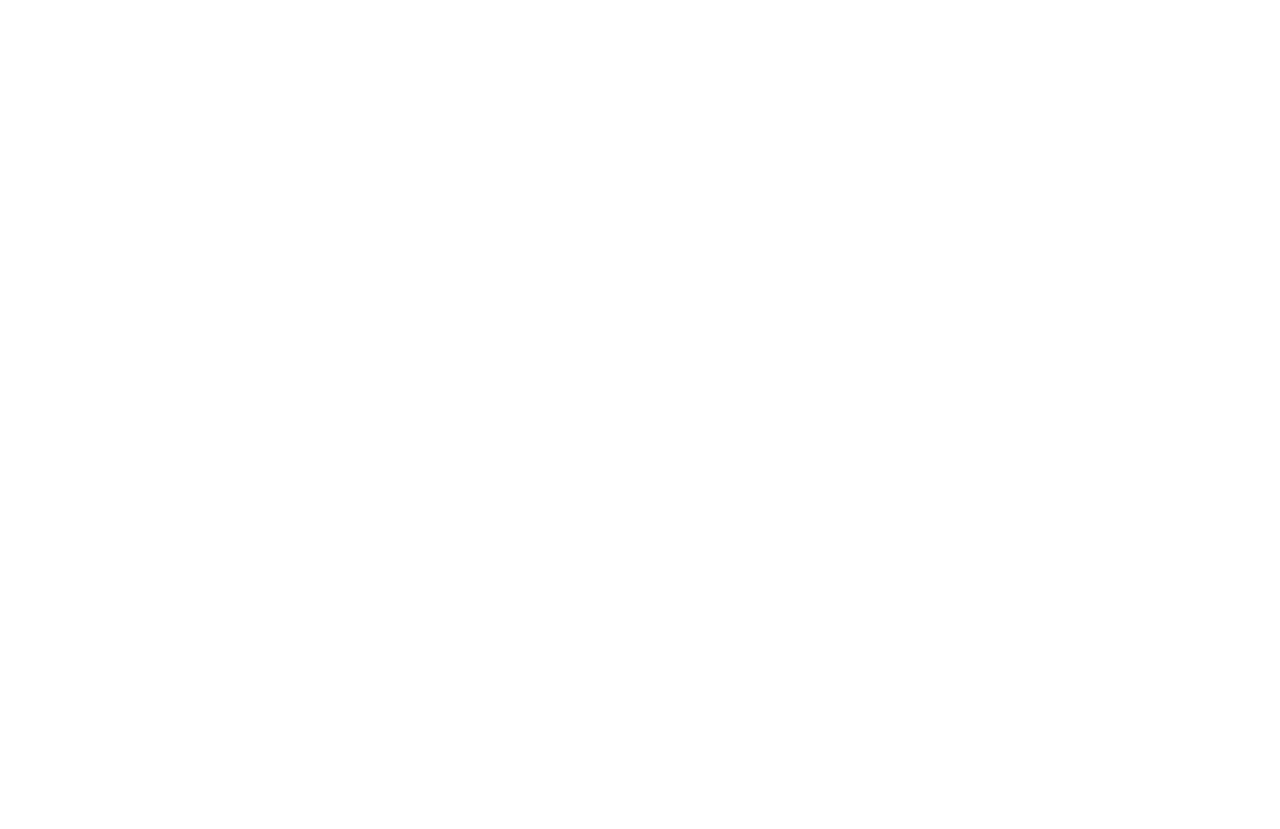
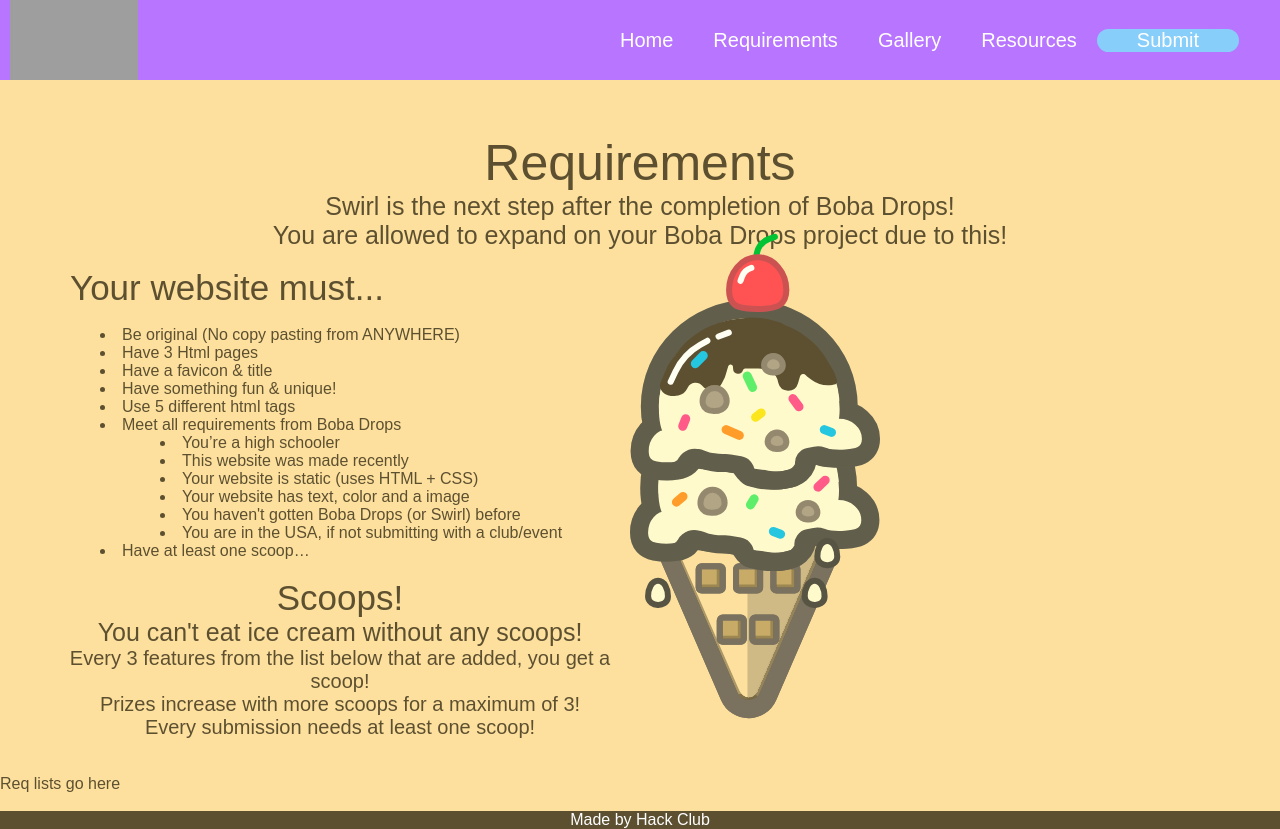
Before and after one commit to Bluelightning26/Swirl, a website: page requirements.html in a window 1280 px wide. Before the commit the page ends 800 px from the top, so only its background shows below. Drawn offline with Linux system fonts and the light colour scheme; grey boxes are pictures that could not be loaded; a web font is replaced by a local one.

Commit message:
Added Requirements Page!
🍦

```diff
--- a/requirements.html
+++ b/requirements.html
@@ -1,10 +1,112 @@
 <!DOCTYPE html>
+
 <html lang="en">
+
 <head>
-    <meta charset="UTF-8">
-    <title>Swirl Requirements</title>
+
+  <meta charset="UTF-8">
+
+  <title>Swirl</title>
+
+  <link rel="stylesheet" href="styles.css">
+
+  <link rel="icon" type="image/x-icon" href="/images/assets/svg/sprinkles.svg">
+
+  <link rel="preconnect" href="https://fonts.googleapis.com">
+  <link rel="preconnect" href="https://fonts.gstatic.com" crossorigin>
+  <link href="https://fonts.googleapis.com/css2?family=Chakra+Petch:ital,wght@0,300;0,400;0,500;0,600;0,700;1,300;1,400;1,500;1,600;1,700&family=Montserrat:ital,wght@0,100..900;1,100..900&family=Preahvihear&display=swap" rel="stylesheet">
+
 </head>
-<body>
 
+<body style="background-color: #FDE09D;">
+
+<!-- Navbar -->
+<nav class="navbar">
+
+  <!-- Hack Club Flag -->
+  <a class="banner" href="https://hackclub.com/"><img style="position: absolute; top: 0; left: 10px; border: 0; width: 128px; z-index: 1000;" src="https://assets.hackclub.com/flag-orpheus-top.svg" alt="Hack Club"/></a>
+
+  <div class="navbar__container">
+
+    <ul class="navbar__menu">
+
+      <li class="navbar__item">
+        <a href="index.html" class="navbar__links">Home</a>
+      </li>
+
+      <li class="navbar__item">
+        <a href="requirements.html" class="navbar__links">Requirements</a>
+      </li>
+
+      <li class="navbar__item">
+        <a href="gallery" class="navbar__links">Gallery</a>
+      </li>
+
+      <li class="navbar__item">
+        <a href="resources" class="navbar__links">Resources</a>
+      </li>
+
+      <li class="navbar__btn">
+        <a href="submitFormGoesHere" class="navbar__btn">Submit</a>
+      </li>
+
+    </ul>
+  </div>
+</nav>
+
+
+<br><br><br>
+<center>
+<h1>Requirements</h1>
+
+<h3>
+  Swirl is the next step after the completion of Boba Drops! <br>
+  You are allowed to expand on your Boba Drops project due to this!
+</h3>
+</center>
+<br>
+
+<h2 style="margin-left: 20px">Your website must...</h2>
+
+<br>
+<div class="list">
+<img src="images/assets/svg/swirl-2.svg" alt="Sprinkles" class="swirl-req-img">
+<li>Be original (No copy pasting from ANYWHERE)</li>
+<li>Have 3 Html pages</li>
+<li>Have a favicon & title</li>
+<li>Have something fun & unique!</li>
+<li>Use 5 different html tags</li>
+<li>Meet all requirements from Boba Drops</li>
+<div class = "list_indent">
+  <li>You’re a high schooler</li>
+  <li>This website was made recently</li>
+  <li>Your website is static (uses HTML + CSS)</li>
+  <li>Your website has text, color and a image</li>
+  <li>You haven't gotten Boba Drops (or Swirl) before</li>
+  <li>You are in the USA, if not submitting with a club/event</li>
+</div>
+<li>Have at least one scoop…</li>
+</div>
+
+<br>
+
+<center>
+<h2>Scoops!</h2>
+<h3>You can't eat ice cream without any scoops!</h3>
+  <p>Every 3 features from the list below that are added, you get a scoop!<br>
+    Prizes increase with more scoops for a maximum of 3!<br>
+    Every submission needs at least one scoop!<br>
+  </p>
+<br><br>
+</center>
+
+Req lists go here
+
+
+
+<br><br>
+<footer>
+  Made by Hack Club
+</footer>
 </body>
 </html>
--- a/styles.css
+++ b/styles.css
@@ -103,10 +103,11 @@ Navbar code based from: dhyans.xyz -(modified)
 
 /* Banner Code From Boba Drops And/Or Hack Club Brand Website */
 .banner {
-    position: absolute;
-    top: -10px;
-    left: var(--spacing-4);
+    top: -20px;
+    left: 10px;
+    z-index: 1001;
 }
+
 
 .banner img {
     height: 80px;
@@ -115,7 +116,6 @@ Navbar code based from: dhyans.xyz -(modified)
 .banner:hover img {
     animation: wave-flag 0.5s linear infinite alternate;
 }
-
 
 @media (prefers-reduced-motion: reduce) {
     .banner:hover img {
@@ -148,6 +148,7 @@ div.rotate {
     margin-left: 245px;
     font-size: 45px;
     font-weight: bold;
+    color: white;
 }
 
 
@@ -178,6 +179,40 @@ p2{
     font-size: 21px;
 }
 
+/*LISTS ARE VERY BROKEN ATM */
+list.req {
+    margin-left: 200px;
+    list-style-type: decimal;
+    color: #B875FF;
+}
+
+div.list {
+    margin-left: 50px;
+}
+
+div.list_indent {
+    margin-left: 60px;
+}
+
+img.swirl-req-img {
+    float: right;
+    width: 250px;
+    height: 500px;
+    transform: none;
+    position: relative;
+    top: -100px;
+    margin-right: 400px;
+    margin-bottom: -100px;
+
+}
+
+hr{
+    border-color: sandybrown;
+    border-radius: 20px;
+    border-style: dotted;
+    border-width: 10px;"
+}
+
 footer{
     background-color: #5D5031;
     color: #ffffff;
```
Also changed, not shown: index.html (+13 -7 lines).
